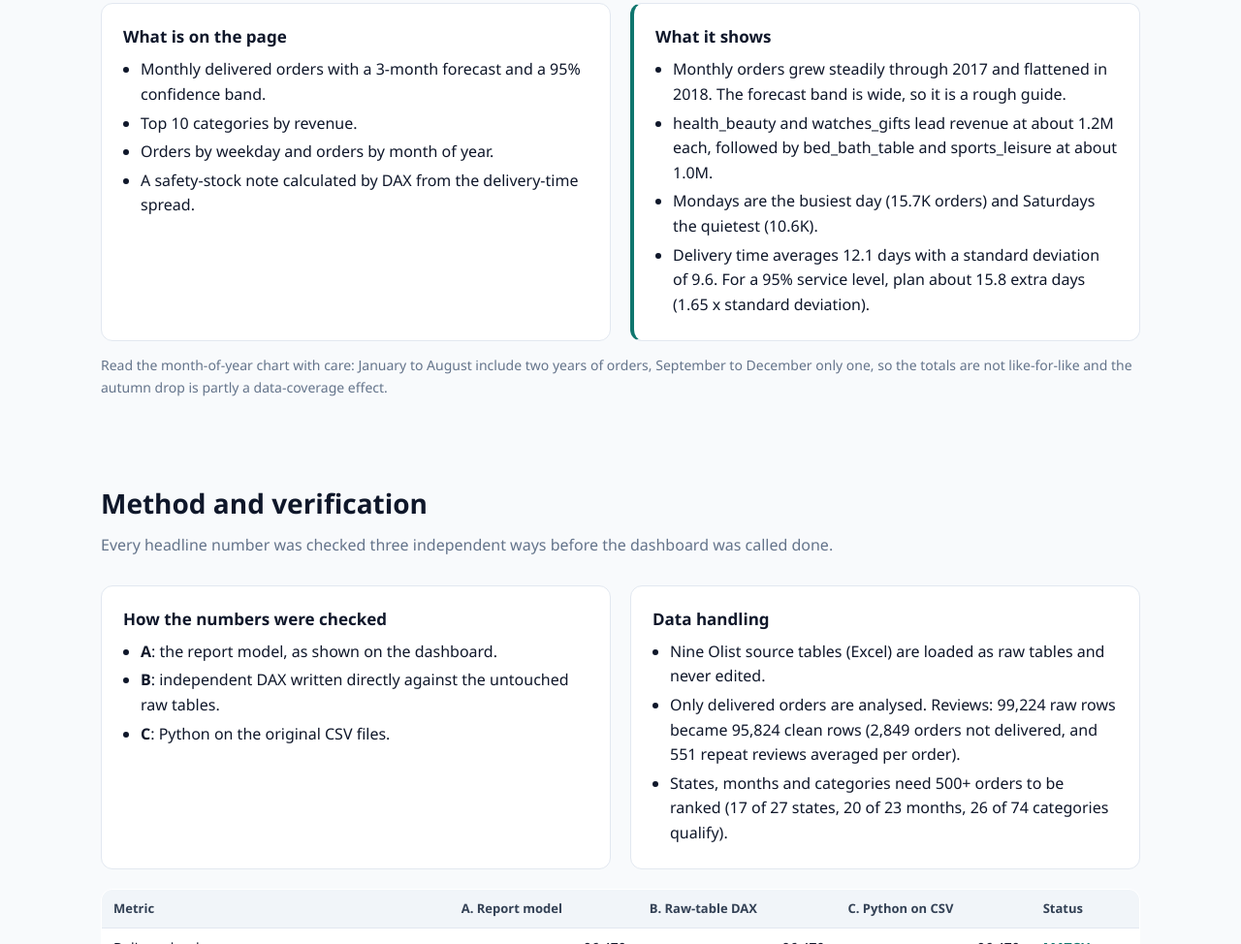
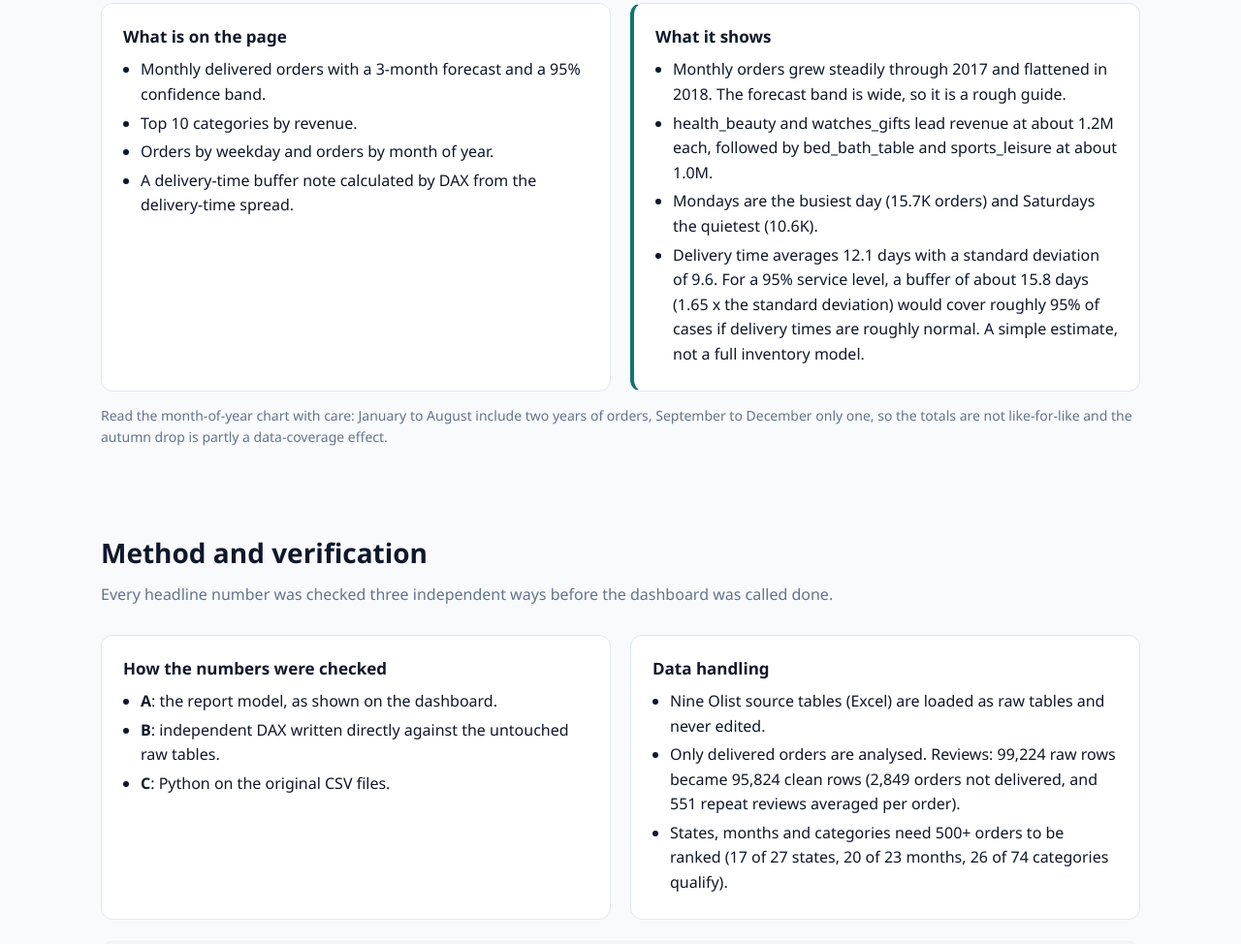
Before and after one commit to mohdaref12345-hash/olist-delivery-seller-analytics, a plain HTML site: page index.html in a window 1280 px wide. Shown: the part 5640-6614 px from the top of the page at 97% size. Drawn offline with Linux system fonts and the light colour scheme.

Commit message:
Reword delivery-time buffer note; refresh PDF, page-4 image and .pbix

```diff
--- a/index.html
+++ b/index.html
@@ -255,7 +255,7 @@
           <li>Monthly delivered orders with a 3-month forecast and a 95% confidence band.</li>
           <li>Top 10 categories by revenue.</li>
           <li>Orders by weekday and orders by month of year.</li>
-          <li>A safety-stock note calculated by DAX from the delivery-time spread.</li>
+          <li>A delivery-time buffer note calculated by DAX from the delivery-time spread.</li>
         </ul>
       </div>
       <div class="card insight t">
@@ -264,7 +264,7 @@
           <li>Monthly orders grew steadily through 2017 and flattened in 2018. The forecast band is wide, so it is a rough guide.</li>
           <li>health_beauty and watches_gifts lead revenue at about 1.2M each, followed by bed_bath_table and sports_leisure at about 1.0M.</li>
           <li>Mondays are the busiest day (15.7K orders) and Saturdays the quietest (10.6K).</li>
-          <li>Delivery time averages 12.1 days with a standard deviation of 9.6. For a 95% service level, plan about 15.8 extra days (1.65 x standard deviation).</li>
+          <li>Delivery time averages 12.1 days with a standard deviation of 9.6. For a 95% service level, a buffer of about 15.8 days (1.65 x the standard deviation) would cover roughly 95% of cases if delivery times are roughly normal. A simple estimate, not a full inventory model.</li>
         </ul>
       </div>
     </div>
```
Also changed, not shown: images/04_Demand_and_Forecast.png, 5 other files.
